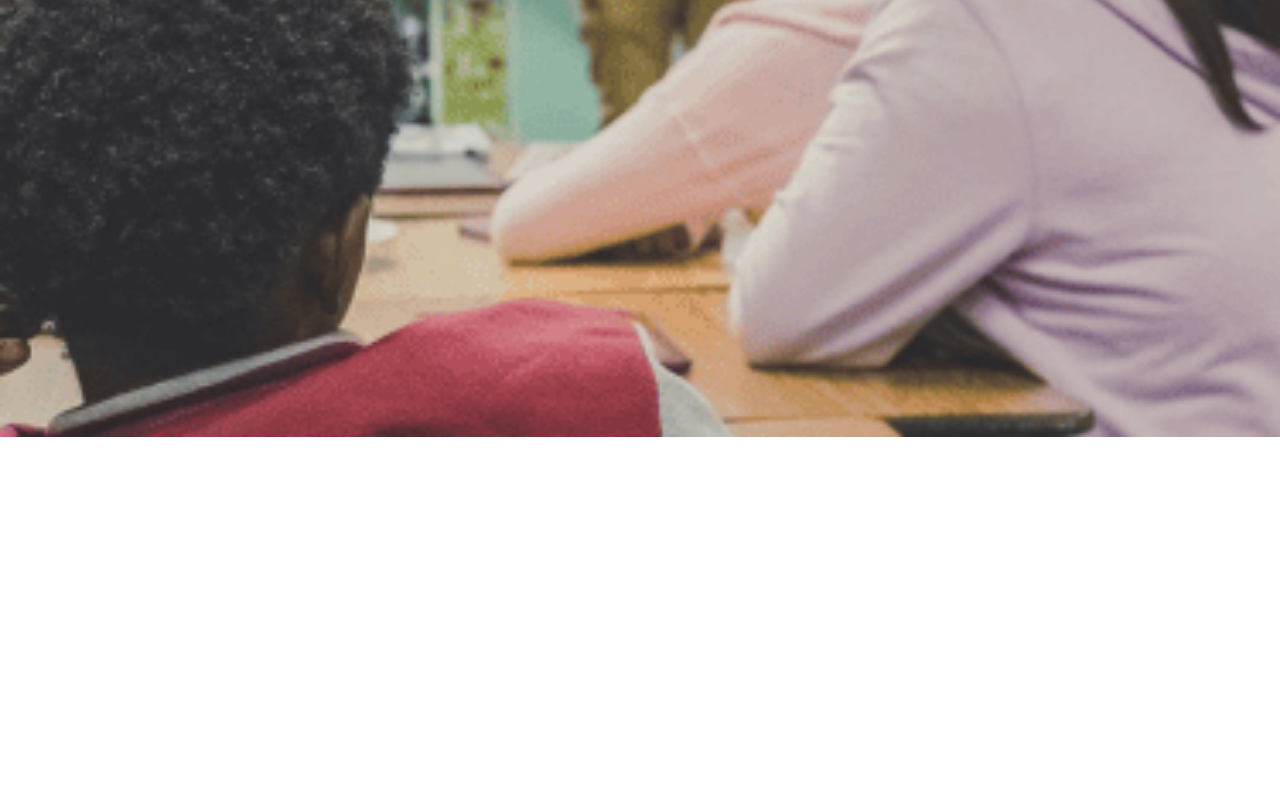
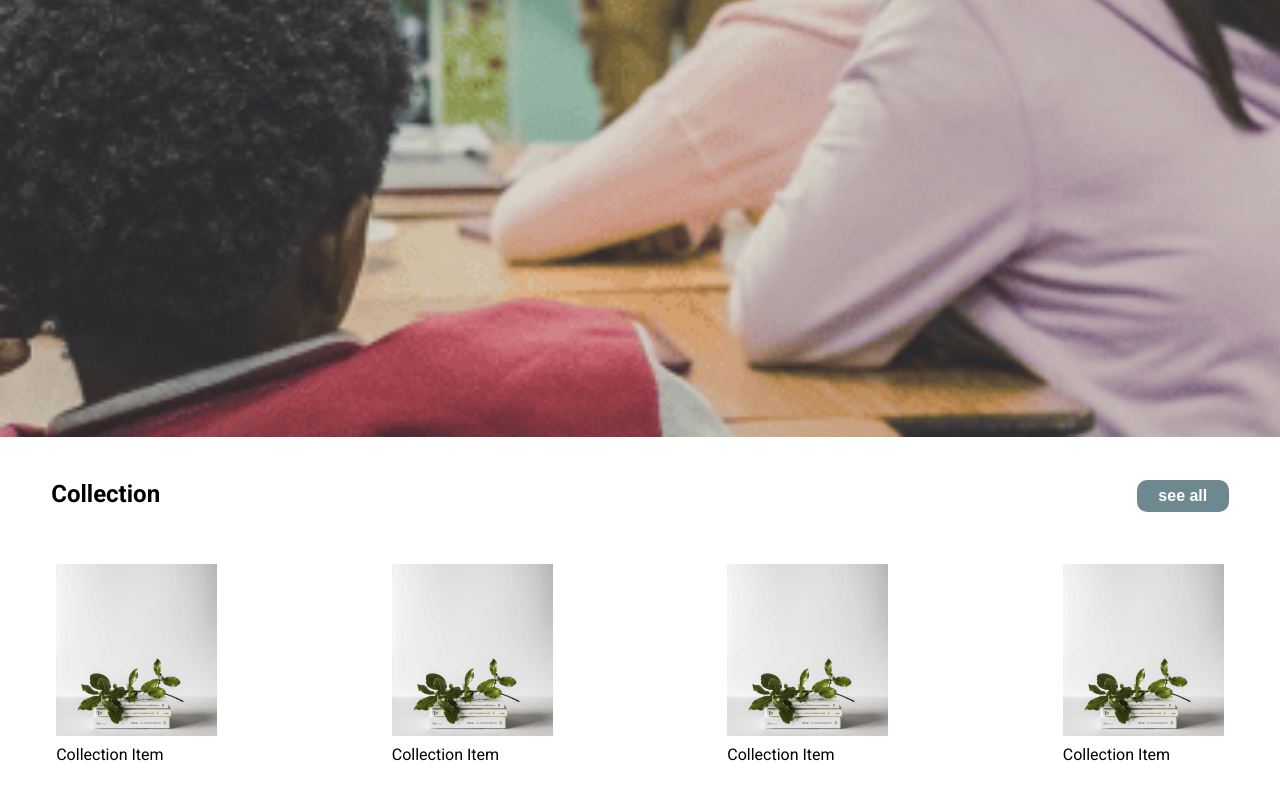
Before and after one commit to paulaami/React-Single-Page-App, a JavaScript app: page / in a window 1280 px wide. Shown: the part 226-1026 px from the top of the page. Built offline with nearby package versions, Linux system fonts and the light colour scheme.

Commit message:
added section in homepage

```diff
--- a/src/App.js
+++ b/src/App.js
@@ -1,12 +1,13 @@
 import Navbar from './components/Navigation/Navbar';
-
 import Header from './components/Header/Header';
+import HomeCollection from './components/Sections/HomeCollection';
 
 function App() {
   return (
     <div>
       <Navbar></Navbar>
       <Header></Header>
+      <HomeCollection></HomeCollection>
       {/* <header className="App-header">
         <img src={logo} className="App-logo" alt="logo" />
         <p>
--- a/src/components/Header/Header.css
+++ b/src/components/Header/Header.css
@@ -16,9 +16,6 @@
 }
 
 @media screen and (min-width: 1439px) {
-  .header__container {
-    /* background-image: url("images/lessons_large.png"); */
-  }
   .header__container-title {
     font-size: 6rem;
   }
--- a/src/components/Header/Header.js
+++ b/src/components/Header/Header.js
@@ -1,9 +1,20 @@
 import "./Header.css";
+
+const css = `
+.header__container{
+ background-image: url("images/lessons.png");
+}
+@media screen and (min-width: 1439px) {
+ .header__container{
+  background-image: url("images/lessons_large.png");
+ }
+}`
 
 const Header = () => {
   return (
     <header className="header">
-      <div className="header__container" style={{ backgroundImage: "url('images/lessons.png')" }}>
+     <style scoped>{css}</style>
+      <div className="header__container">
         <h2 className="header__container-title"></h2>
       </div>
     </header>
--- /dev/null
+++ b/src/components/Sections/HomeCollection.css
@@ -0,0 +1,96 @@
+.section__collection {
+  padding-top: 4.3rem;
+  width: 100%;
+}
+
+.section__collection-top {
+  display: -webkit-box;
+  display: -ms-flexbox;
+  display: flex;
+  -webkit-box-pack: justify;
+  -ms-flex-pack: justify;
+  justify-content: space-between;
+  margin-bottom: 5.2rem;
+}
+
+.section__collection-top-btn {
+  width: 9.2rem;
+  height: 3.2rem;
+  font-weight: 700;
+  font-size: 1.6rem;
+  border-radius: 1rem;
+  background-color: #6d888e;
+  color: #fff;
+  border: transparent;
+  cursor: pointer;
+}
+
+.section__collection-bottom {
+  display: -webkit-box;
+  display: -ms-flexbox;
+  display: flex;
+  -webkit-box-align: center;
+  -ms-flex-align: center;
+  align-items: center;
+  -webkit-box-pack: center;
+  -ms-flex-pack: center;
+  justify-content: center;
+  -ms-flex-wrap: wrap;
+  flex-wrap: wrap;
+  margin: 0 auto;
+}
+
+.section__collection-bottom-box {
+  margin-bottom: 5rem;
+}
+
+.section__collection-bottom-box .box-img {
+  display: block;
+  width: 16.1rem;
+  height: 17.2rem;
+}
+
+.section__collection-bottom-box .img-responsive {
+  display: none;
+}
+
+.section__collection-bottom-box p {
+  margin-top: 0.7rem;
+}
+
+@media screen and (min-width: 375px) {
+  .section__collection-bottom {
+    -webkit-box-pack: justify;
+    -ms-flex-pack: justify;
+    justify-content: space-between;
+  }
+}
+
+@media screen and (min-width: 425px) {
+  .section__collection-bottom-box {
+    padding: 0 0.5rem;
+  }
+}
+
+@media screen and (min-width: 1439px) {
+  .section__collection {
+    padding-top: 7rem;
+  }
+  .section__collection-top-btn {
+    width: 10.8rem;
+    height: 4.4rem;
+    font-weight: 400;
+  }
+  .section__collection-bottom-box {
+    padding: 0;
+  }
+  .section__collection-bottom-box .img-responsive {
+    display: block;
+  }
+  .section__collection-bottom-box .box-img {
+    display: none;
+  }
+  .section__collection-bottom-box p {
+    margin-top: 2rem;
+  }
+}
--- /dev/null
+++ b/src/components/Sections/HomeCollection.js
@@ -0,0 +1,94 @@
+import "./HomeCollection.css";
+
+const HomeCollection = () => {
+  return (
+    <section className="section__collection">
+      <div className="container">
+        <div className="section__collection-top">
+          <h2 className="section__collection-top-header">Collection</h2>
+          <button className="section__collection-top-btn">see all</button>
+        </div>
+        <div className="section__collection-bottom">
+          <div className="section__collection-bottom-box">
+            <a href="collection-item.html">
+              <img
+                className="img-responsive"
+                src="images/book_large.png"
+                alt="photo of books with a plant"
+              />
+            </a>
+            <a href="collection-item.html">
+              <img
+                className="box-img"
+                src="images/book.png"
+                alt="photo of books with a plant"
+              />
+            </a>
+            <p className="text-style">
+              <a href="collection-item.html">Collection Item</a>
+            </p>
+          </div>
+          <div className="section__collection-bottom-box">
+            <a href="collection-item.html">
+              <img
+                className="img-responsive"
+                src="images/book_large.png"
+                alt="second photo of books with a plant"
+              />
+            </a>
+            <a href="collection-item.html">
+              <img
+                className="box-img"
+                src="images/book.png"
+                alt="second photo of books with a plant"
+              />
+            </a>
+            <p className="text-style">
+              <a href="collection-item.html">Collection Item</a>
+            </p>
+          </div>
+          <div className="section__collection-bottom-box">
+            <a href="collection-item.html">
+              <img
+                className="img-responsive"
+                src="images/book_large.png"
+                alt="third photo of books with a plant"
+              />
+            </a>
+            <a href="collection-item.html">
+              <img
+                className="box-img"
+                src="images/book.png"
+                alt="third photo of books with a plant"
+              />
+            </a>
+            <p className="text-style">
+              <a href="collection-item.html">Collection Item</a>
+            </p>
+          </div>
+          <div className="section__collection-bottom-box">
+            <a href="collection-item.html">
+              <img
+                className="img-responsive"
+                src="images/book_large.png"
+                alt="another photo of books with a plant"
+              />
+            </a>
+            <a href="collection-item.html">
+              <img
+                className="box-img"
+                src="images/book.png"
+                alt="another photo of books with a plant"
+              />
+            </a>
+            <p className="text-style">
+              <a href="collection-item.html">Collection Item</a>
+            </p>
+          </div>
+        </div>
+      </div>
+    </section>
+  );
+};
+
+export default HomeCollection;
```
